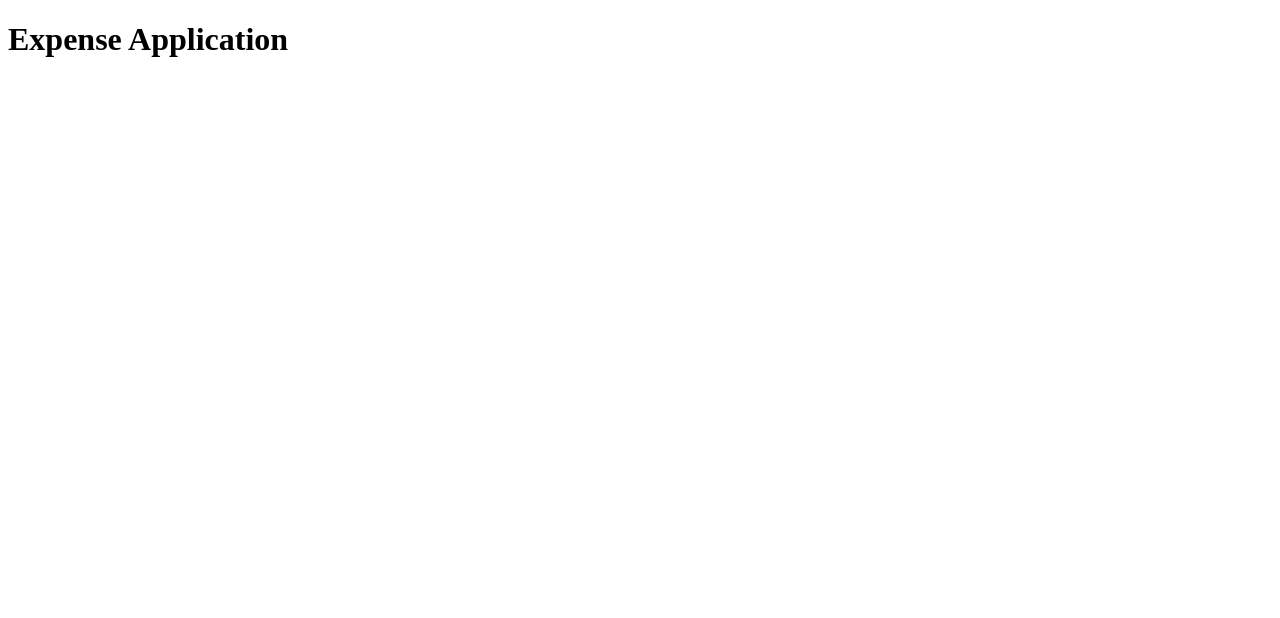
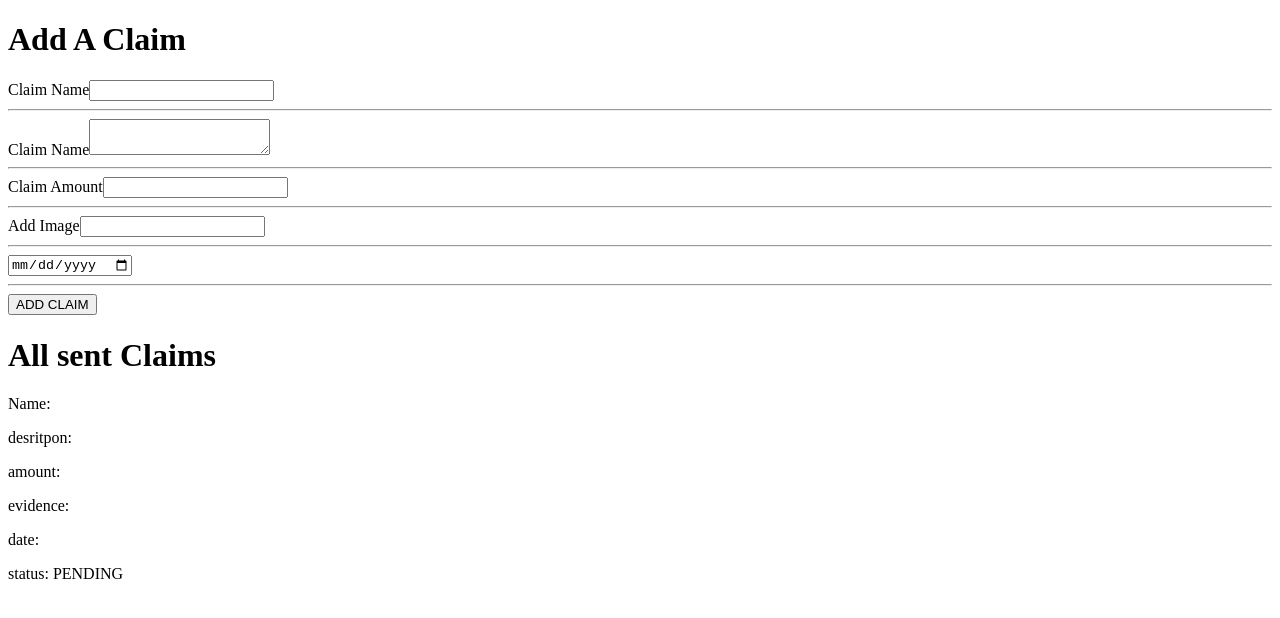
Before and after one commit to favour33/fdm, a React (Create React App) app: page /employees in a window 1280 px wide. Shown: the top 618 px of the page. Built offline with nearby package versions, Linux system fonts and the light colour scheme.

Commit message:
Added Basic employee form page

```diff
--- a/package.json
+++ b/package.json
@@ -8,6 +8,7 @@
     "@testing-library/user-event": "^13.5.0",
     "react": "^17.0.2",
     "react-dom": "^17.0.2",
+    "react-router-dom": "^6.2.2",
     "react-scripts": "5.0.0",
     "web-vitals": "^2.1.4"
   },
--- a/src/Pages/Employee/Employees.js
+++ b/src/Pages/Employee/Employees.js
@@ -1,7 +1,85 @@
-import React from "react";
+import React, { useState } from "react";
 
 const Employees = () => {
-  return <div>Employees</div>;
+  const claimList = {
+    name: "",
+    desritpon: "",
+    amount: "",
+    evidence: "",
+    date: "",
+    stats: "",
+  };
+
+  const [name, setName] = useState("");
+  const [desritpon, setDesritpon] = useState("");
+  const [amount, setAmount] = useState("");
+  const [evidence, setEvidence] = useState("");
+  const [date, setDate] = useState("");
+  const [stats, setStats] = useState("PENDING");
+
+  return (
+    <>
+      <h1>Add A Claim </h1>
+      <form>
+        <label htmlFor="name">Claim Name</label>
+        <input
+          type="text"
+          id="name"
+          onChange={(e) => {
+            setName(e.target.value);
+          }}
+          value={name}
+        />
+        <hr />
+        <label htmlFor="desc">Claim Name</label>
+        <textarea
+          id="desc"
+          onChange={(e) => {
+            setDesritpon(e.target.value);
+          }}
+          value={desritpon}
+        ></textarea>
+        <hr />
+        <label htmlFor="amount">Claim Amount</label>
+        <input
+          type="text"
+          id="amount"
+          onChange={(e) => {
+            setAmount(e.target.value);
+          }}
+          value={amount}
+        />
+        <hr />
+        {/* <input type="file" /> */}
+        <label htmlFor="image">Add Image</label>
+        <input
+          type="text"
+          id="image"
+          onChange={(e) => {
+            setEvidence(e.target.value);
+          }}
+          value={evidence}
+        />
+        <hr />
+        <input
+          type="date"
+          onChange={(e) => {
+            setDate(e.target.value);
+          }}
+          value={date}
+        />
+        <hr />
+        <button>ADD CLAIM</button>
+      </form>
+      <h1>All sent Claims </h1>
+      <p>Name: {name}</p>
+      <p>desritpon: {desritpon}</p>
+      <p>amount: {amount}</p>
+      <p>evidence: {evidence}</p>
+      <p>date: {date}</p>
+      <p>status: {stats}</p>
+    </>
+  );
 };
 
 export default Employees;
--- /dev/null
+++ b/src/Pages/NotFound/NotFound.js
@@ -0,0 +1,7 @@
+import React from "react";
+
+const NotFound = () => {
+  return <div>NotFound</div>;
+};
+
+export default NotFound;
--- a/src/components/App.js
+++ b/src/components/App.js
@@ -1,13 +1,22 @@
-import React, { useState } from "react";
+import { BrowserRouter, Routes, Route } from "react-router-dom";
+import Login from "../Pages/Login/Login";
+import Employees from "../Pages/Employee/Employees";
+import Manager from "../Pages/Manger/Manager";
+import Finance from "../Pages/FianceDepartment/FinanceDepartment";
+import NotFound from "../Pages/NotFound/NotFound";
 
 const App = () => {
-  // const adminUser = {
-  //   email: "",
-  //   password,
-  // };
   return (
     <>
-      <h1>Expense Application</h1>
+      <BrowserRouter>
+        <Routes>
+          <Route path="/" element={<Login />} />
+          <Route path="/employees" element={<Employees />} />
+          <Route path="/managers" element={<Manager />} />
+          <Route path="/finances" element={<Finance />} />
+          <Route path="*" element={<NotFound />} />
+        </Routes>
+      </BrowserRouter>
     </>
   );
 };
```
Also changed, not shown: 1 other file (tests, documents, lock files or other folders).
